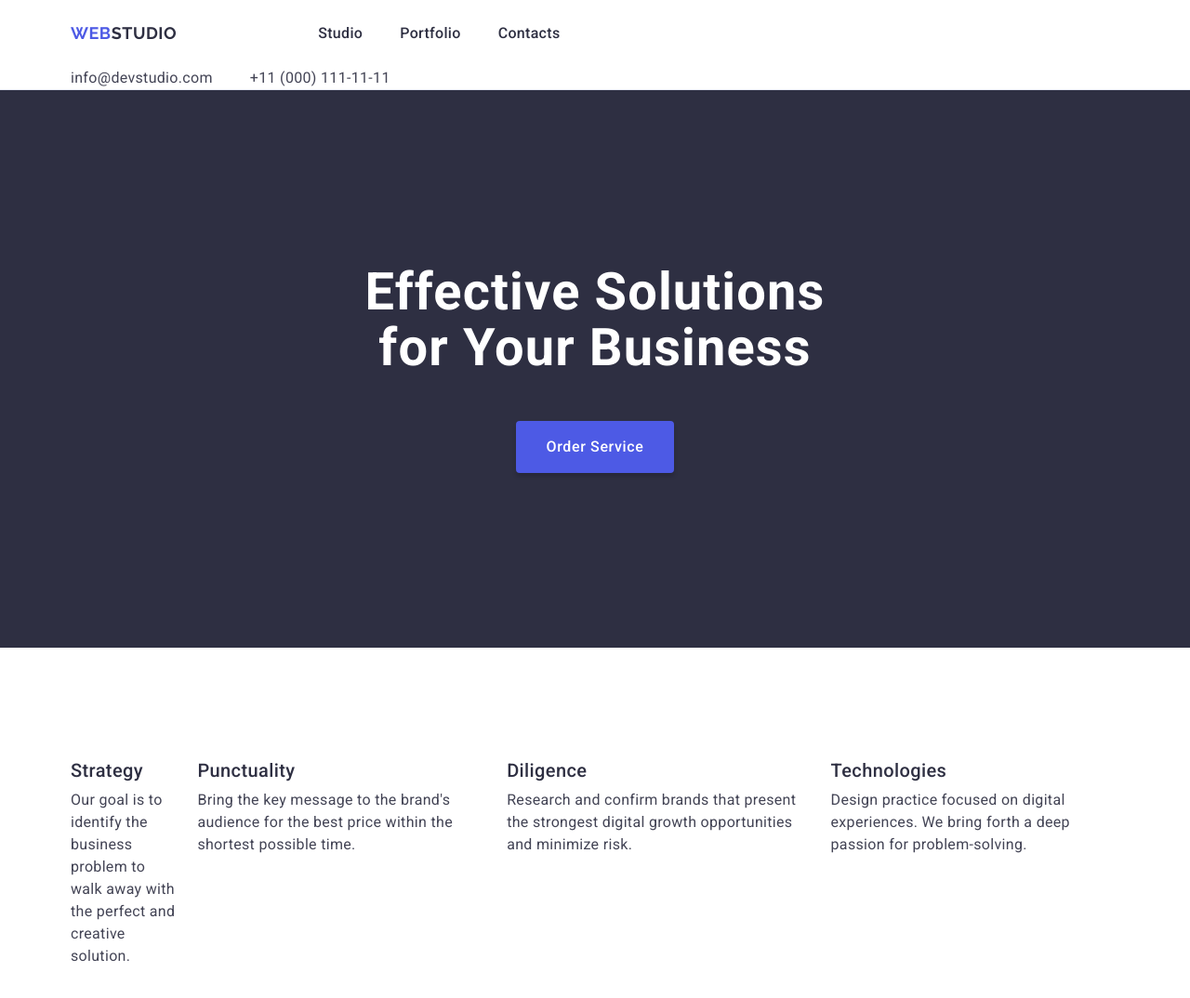
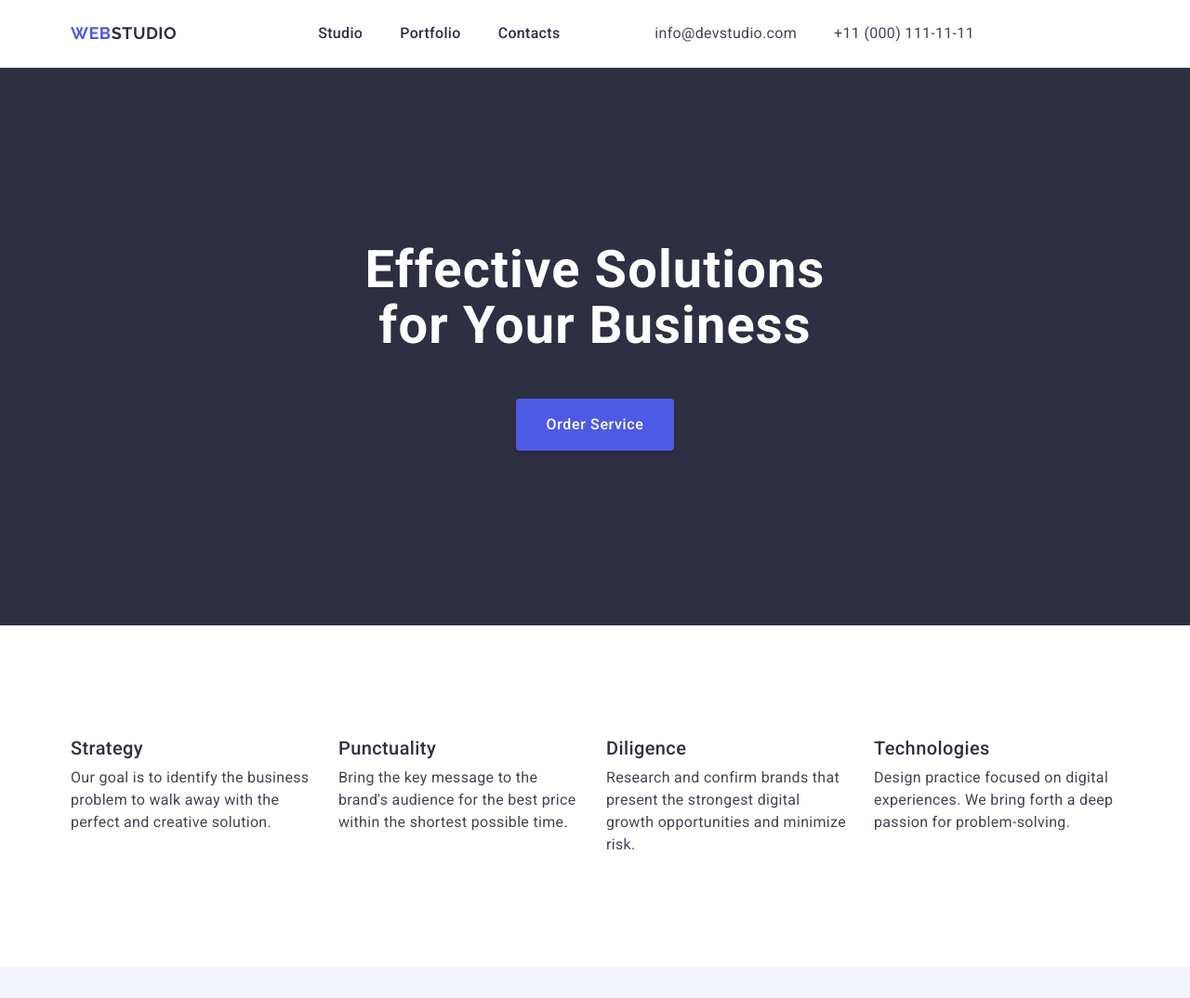
Before and after one commit to ValentynaVK/goit-markup-hw-003, a plain HTML site: page index.html in a window 1280 px wide. Shown: the top 1074 px of the page at 93% size. Drawn offline with nearby package versions, Linux system fonts and the light colour scheme.

Commit message:
fixed-menu

```diff
--- a/css/styles.css
+++ b/css/styles.css
@@ -185,10 +185,10 @@ gap: 10px;
     margin-bottom: 0;
     gap: 24px;
 }
-.calc{
+.headers-list-menu{
     width: calc((100% - 72px) / 4);
 }
-.strategy{
+.strategy-text{
     color:  #2E2F42;
 font-size: 20px;
 font-weight: 500;
@@ -332,7 +332,7 @@ font-weight: 400;
 line-height: 1.5;
 letter-spacing: 0.02em;
 }
-.page-header-container{
+.page-header-cont{
     display: flex;
     align-items: center;
 }
--- a/index.html
+++ b/index.html
@@ -13,7 +13,7 @@
 
 <body>
     <header class="top-line">
-    <div class="container ">
+    <div class="container page-header-cont ">
         <nav class="main-navigation">
             <a href="./index.html" class="logo">
             Web <span class="logo-plus">Studio</span></a>
@@ -47,14 +47,14 @@
         <div class="container">
         <h2 class="visually-hidden">Advantages</h2>
         <ul class="headers-list">
-            <li class="calc"><h3 class="strategy"> Strategy </h3>
+            <li class="headers-list-menu"> <h3 class="strategy-text"> Strategy </h3>
             <p class="goal">Our goal is to identify the business
             problem to walk away with the perfect and creative solution.</p></li>
-            <li><h3 class="strategy">Punctuality</h3>
+            <li class="headers-list-menu"><h3 class="strategy-text">Punctuality</h3>
             <p class="goal">Bring the key message to the brand's audience for the best price within the shortest possible time.</p></li>
-            <li><h3 class="strategy">Diligence</h3>
+            <li class="headers-list-menu"><h3 class="strategy-text">Diligence</h3>
             <p class="goal">Research and confirm brands that present the strongest digital growth opportunities and minimize risk.</p></li>
-            <li><h3 class="strategy">Technologies</h3>
+            <li class="headers-list-menu"><h3 class="strategy-text">Technologies</h3>
             <p class="goal">Design practice focused on digital experiences. We bring forth a deep passion for problem-solving.</p></li>
         </ul>
     </div>
@@ -77,15 +77,15 @@
         <ul class="about">
             <li class="adds"><img  src="./images/images/imgapp.jpg" alt="Banking App" width="360"> <div class="adds-list"> <h3 class="banking">Banking App</h3>
             <p class="app">App</p></div></li>
-            <li><img src="./images/images/imgpay.jpg" alt="Cashless Payment" width="360"> <div class="adds-list"> <h3 class="banking">Cashless Payment</h3>
+            <li class="adds"><img src="./images/images/imgpay.jpg" alt="Cashless Payment" width="360"> <div class="adds-list"> <h3 class="banking">Cashless Payment</h3>
             <p class="app">Marketing</p></div></li>
-            <li><img src="./images/images/imgmeditation.jpg" alt="Meditation App" width="360"> <div class="adds-list"> <h3 class="banking">Meditation App</h3>
+            <li class="adds"><img src="./images/images/imgmeditation.jpg" alt="Meditation App" width="360"> <div class="adds-list"> <h3 class="banking">Meditation App</h3>
             <p class="app">App</p></div></li>
-            <li><img src="./images/images/service.jpg" alt="Taxi Service" width="360"> <div class="adds-list"> <h3 class="banking">Taxi Service</h3>
+            <li class="adds"><img src="./images/images/service.jpg" alt="Taxi Service" width="360"> <div class="adds-list"> <h3 class="banking">Taxi Service</h3>
             <p class="app">Marketing</p></div></li>
-            <li><img src="./images/images/screen.jpg" alt="Screen Illustrations" width="360"> <div class="adds-list"> <h3 class="banking">Screen Illustrations</h3>
+            <li class="adds"><img src="./images/images/screen.jpg" alt="Screen Illustrations" width="360"> <div class="adds-list"> <h3 class="banking">Screen Illustrations</h3>
             <p class="app">Design</p></div></li>
-            <li><img src="./images/images/courses.jpg" alt="Online Courses" width="360"> <div class="adds-list"> <h3 class="banking">Online Courses</h3>
+            <li class="adds"><img src="./images/images/courses.jpg" alt="Online Courses" width="360"> <div class="adds-list"> <h3 class="banking">Online Courses</h3>
             <p class="app">Marketing</p></div></li>
         </ul>
     </div>
```
